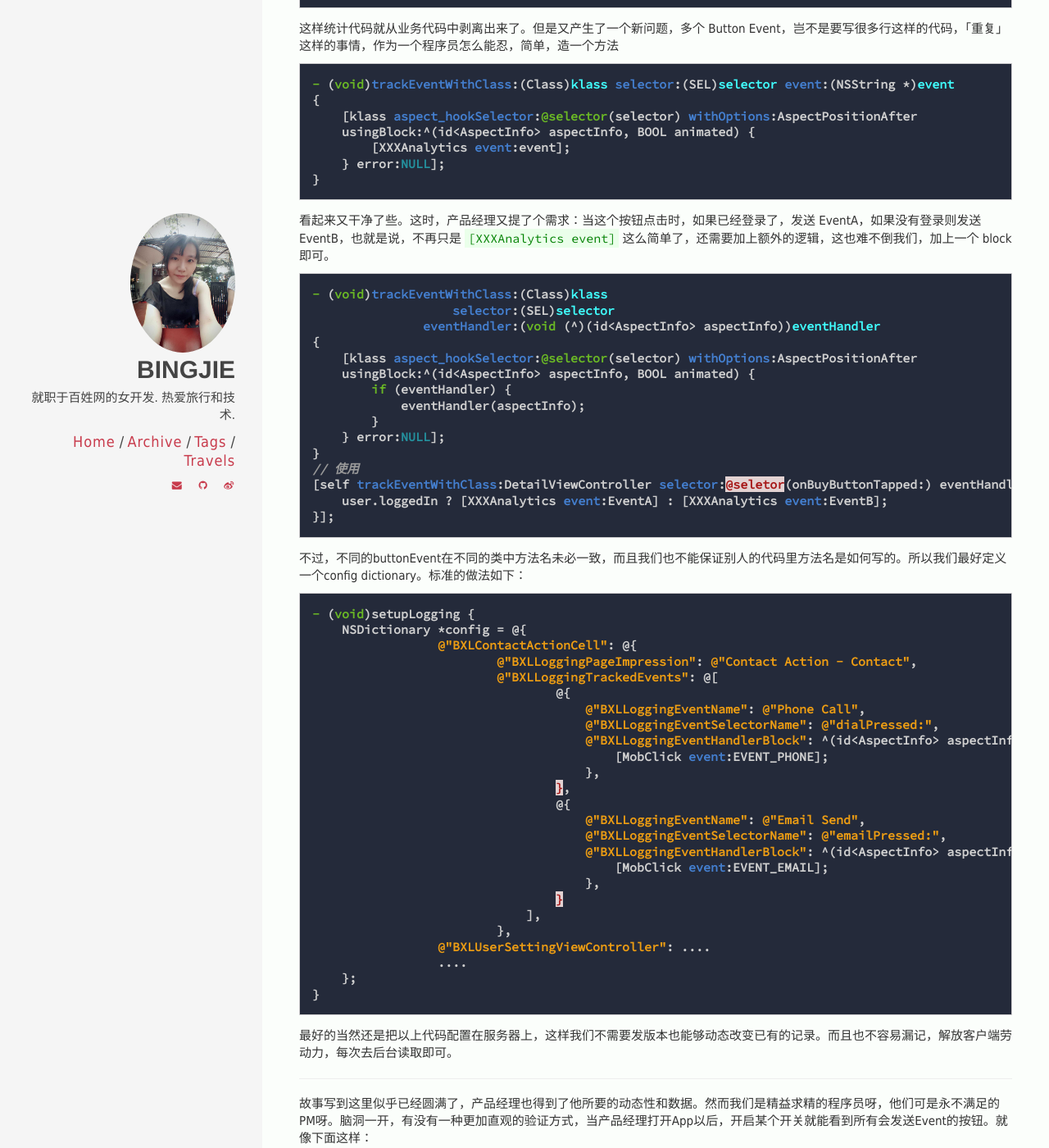
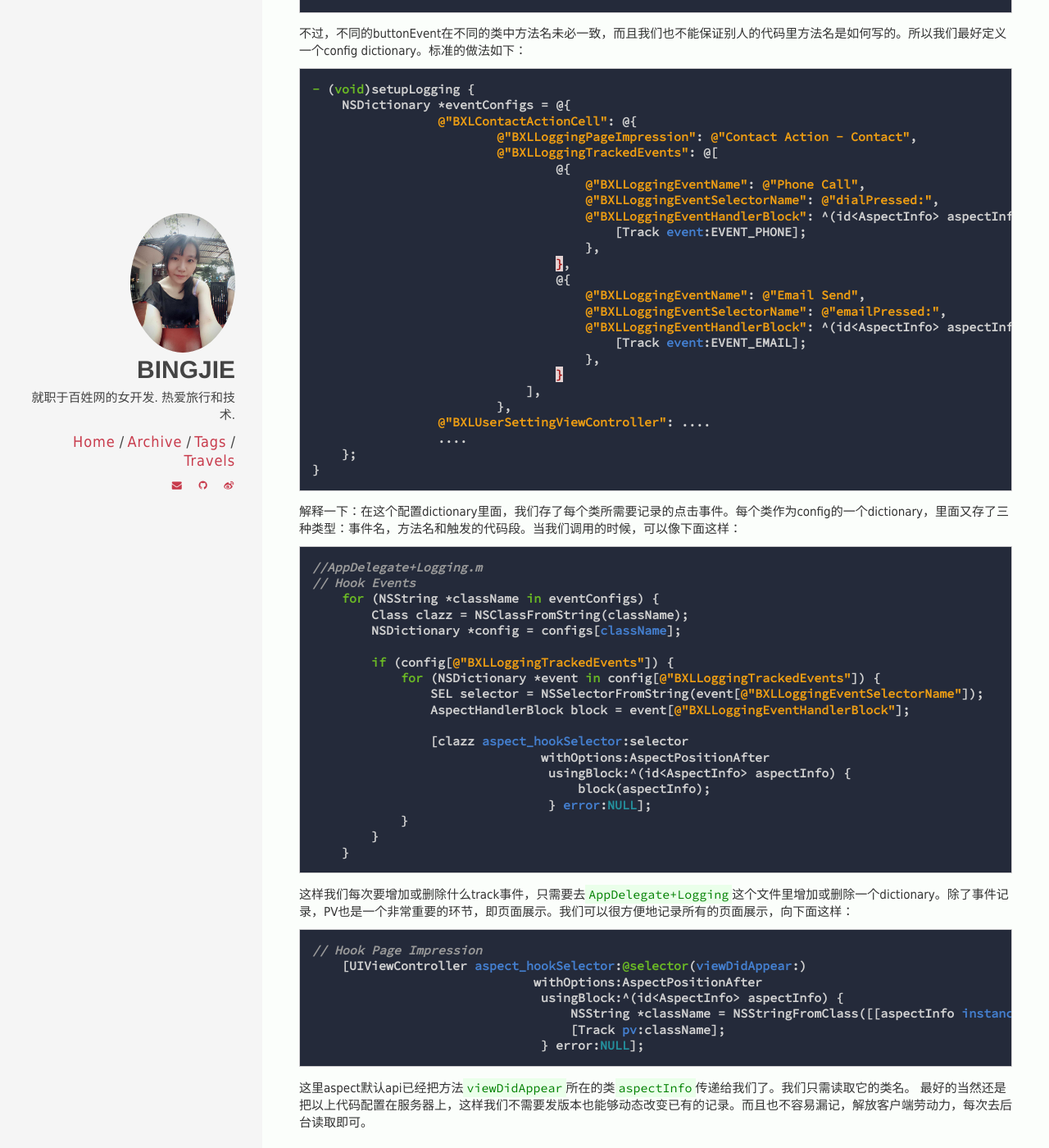
Before and after one commit to chaojimiaomiao/chaojimiaomiao.github.io, a Jekyll site: the page built from _posts/2015-11-05-OC中aspect切面编程应用.md, in a window 1280 px wide and 1400 px high, scrolled down 1792 px. Shown: the whole window at 82% size. Built offline with Jekyll 4.4.1, drawn with Linux system fonts in a browser that asks for light colours; comment, search, counter and statistics services are not loaded; some of the changed text lies outside the part shown.

Commit message:
修改原文，改掉例子，增加思路的连贯性。

```diff
--- a/404.html
+++ b/404.html
@@ -5,7 +5,7 @@ description: "你来到了一片荒芜之地"
 
 <h4>Opps...你来到了一个找不到的页面<br/><br/></h4><h5>
 
-	发生这种情况有可能是因为chaojimiaomiao小姐已经删除了某篇文章<br/><br/>
+	发生这种情况有可能是因为 bingjie小姐 已经删除了某篇文章<br/><br/>
 
 	或许，你可以到 <a href="archive/">归档文章</a>中去寻找<br/><br/>
 
--- a/_posts/2015-11-05-OC中aspect切面编程应用.md
+++ b/_posts/2015-11-05-OC中aspect切面编程应用.md
@@ -10,22 +10,22 @@ comments: true
 #### 打点纪
 
 
-每一个技术变化都要从PM的一个需求讲起。对于一个ios应用来说，当第一版的功能完成得差不多以后，我们就必不可少地要为应用中用户的各种行为记录log或track。市面上有不少的应用统计第三方库，类似：umeng,GA,mixpannel & etc.. 假设产品有这么个需求，当用户在详情页点击购买按钮时，记录一下事件。我们实现起来大概会是这样的：
+每一个技术变化都要从PM的一个需求讲起。对于一个ios应用来说，当第一版的功能完成得差不多以后，我们就必不可少地要为应用中用户的各种行为记录log或track。市面上有不少的应用统计第三方库，类似：umeng,GA,mixpannel & etc.. 当用户在信息页点击拨打电话按钮时，记录一下拨打事件。我们也许会这样实现：
 
 {% highlight Objective-C %}
-// DetailViewController.m
+// InfoViewController.m
 
-- (void)onBuyButtonPressed:(UIButton *)button
+- (void)onCallButtonPressed:(UIButton *)button
 {
-    // do some stuff, maybe send a request to server
-    [XXXAnalytics event:kSomeEventYouDefined];
+    [self call];
+    [Track event:eventCall];
 } {% endhighlight %}
 
-这个需求就这样轻松搞定了。可是PM又说：我要的不止是点击购买按钮，我还需要点击拨打电话按钮，发送短信按钮，私聊按钮，发布按钮，设置按钮，求购按钮……
+这个需求就这样轻松搞定了。可是PM又说：我要的不止是点击拨打按钮，我还需要点击购买按钮，发送短信按钮，私聊按钮，发布按钮，设置按钮，求购按钮……
 
-一开始，你或许会尝试在PM所说的每一个buttonPress方法中加上`[XXXAnalytics event:kSomeEventYouDefined];`这行代码。这时候一部分优秀的程序员已经开始抓狂了，因为到处散落着相似的代码。另一部分或许会有些不安，但还是勉强接受了这种写法。
+一开始，你或许会尝试在PM所说的每一个buttonPress方法中加上`[Track event:kSomeEventYouDefined];`这行代码。这时候一部分优秀的程序员已经开始抓狂了，因为到处散落着相似的代码。另一部分或许会有些不安，但还是勉强接受了这种写法。
 
-突然有一天，PM一拍脑袋说：我们这个设计已经落伍了，这个版本我们要给所有的UI换上新衣服。另外，以前记的许多log都不需要了，并且增加了新的log。
+可是最近有一天碰到这样一件事。PM一拍脑袋说：我们这个设计已经落伍了，这个版本我们要给所有的UI换上新衣服。另外，以前记的许多log都不需要了，并且增加了新的log。
 
 苦逼的程序员这下崩溃了。他发现不仅要在新的UI中加入track，还需要找到并删除旧的track。然而旧的track散落在程序的各个角落，他不得不ctrl+F一个个搜到再看下是否有用。这种情况下，__漏删与少加很可能发生__。
 
@@ -63,67 +63,37 @@ Aspect只有两个API:
                             error:(NSError **)error;
 {% endhighlight %}
 
-来看一个小 Demo
+用AOP来实现前文的例子,可以写成这样：
 {% highlight Objective-C %}
-[UIViewController aspect_hookSelector:@selector(viewWillAppear:) withOptions:AspectPositionAfter
-	usingBlock:^(id<AspectInfo> aspectInfo, BOOL animated) {
-    NSLog(@"View Controller %@ will appear animated: %tu", aspectInfo.instance, animated);
-} error:NULL];
-{% endhighlight %}
+// InfoViewController.m
 
-
-这样在 UIViewController 的 viewWillAppear 被调用后，还会再调一下我们定义的 Block，这段日志就会被输出。而打点正好符合这种场景：正事干完之后，额外干一些跟业务无关的事情。
-
-上面的例子，我们通过 AOP 来做的话，大概就是这样
-{% highlight Objective-C %}
-// DetailViewController.m
-- (void)onBuyButtonTapped:(UIButton *)button
+- (void)onCallButtonPressed:(UIButton *)button
 {
-    // do some stuff, maybe send a request to server
-    // no need to call [XXXAnalytics event:]
+    [self call];
 }
 
 // AppDelegate+Logging.m
 - (void)setupAnalytics
 {
-    [DetailViewController aspect_hookSelector:@selector(onBuyButtonTapped:) withOptions:AspectPositionAfter usingBlock:^(id<AspectInfo> aspectInfo, BOOL animated) {
-        [XXXAnalytics event:kSomeEventYouDefined];
+    [InfoViewController aspect_hookSelector:@selector(onCallButtonPressed:) withOptions:AspectPositionAfter usingBlock:^(id<AspectInfo> aspectInfo, BOOL animated) {
+        [Track event:eventCall];
     } error:NULL];
 }
 {% endhighlight %}
-这样统计代码就从业务代码中剥离出来了。但是又产生了一个新问题，多个 Button Event，岂不是要写很多行这样的代码，「重复」这样的事情，作为一个程序员怎么能忍，简单，造一个方法
+这样统计代码就从业务代码中剥离出来了。但是又产生了一个新问题，多个 Button Event，岂不是要写很多行这样的代码？__重复__ 这样的事情，作为一个程序员怎么能忍。简单，让我们构造一个方法：
 {% highlight Objective-C %}
 - (void)trackEventWithClass:(Class)klass selector:(SEL)selector event:(NSString *)event
 {
     [klass aspect_hookSelector:@selector(selector) withOptions:AspectPositionAfter
     usingBlock:^(id<AspectInfo> aspectInfo, BOOL animated) {
-        [XXXAnalytics event:event];
+        [Track event:someEvent];
     } error:NULL];
 }{% endhighlight %}
-
-看起来又干净了些。这时，产品经理又提了个需求：当这个按钮点击时，如果已经登录了，发送 EventA，如果没有登录则发送 EventB，也就是说，不再只是 `[XXXAnalytics event]` 这么简单了，还需要加上额外的逻辑，这也难不倒我们，加上一个 block 即可。
-{% highlight Objective-C %}
-- (void)trackEventWithClass:(Class)klass
-                   selector:(SEL)selector
-               eventHandler:(void (^)(id<AspectInfo> aspectInfo))eventHandler
-{
-    [klass aspect_hookSelector:@selector(selector) withOptions:AspectPositionAfter
-    usingBlock:^(id<AspectInfo> aspectInfo, BOOL animated) {
-        if (eventHandler) {
-            eventHandler(aspectInfo);
-        }
-    } error:NULL];
-}
-// 使用
-[self trackEventWithClass:DetailViewController selector:@seletor(onBuyButtonTapped:) eventHandler:^(id<AspectInfo> aspectInfo){
-    user.loggedIn ? [XXXAnalytics event:EventA] : [XXXAnalytics event:EventB];
-}];
-{% endhighlight %}
 
 不过，不同的buttonEvent在不同的类中方法名未必一致，而且我们也不能保证别人的代码里方法名是如何写的。所以我们最好定义一个config dictionary。标准的做法如下：
 {% highlight Objective-C %}
 - (void)setupLogging {
-    NSDictionary *config = @{
+    NSDictionary *eventConfigs = @{
                  @"BXLContactActionCell": @{
                          @"BXLLoggingPageImpression": @"Contact Action - Contact",
                          @"BXLLoggingTrackedEvents": @[
@@ -131,14 +101,14 @@ Aspect只有两个API:
                                      @"BXLLoggingEventName": @"Phone Call",
                                      @"BXLLoggingEventSelectorName": @"dialPressed:",
                                      @"BXLLoggingEventHandlerBlock": ^(id<AspectInfo> aspectInfo) {
-                                         [MobClick event:EVENT_PHONE];
+                                         [Track event:EVENT_PHONE];
                                      },
                                  },
                                  @{
                                      @"BXLLoggingEventName": @"Email Send",
                                      @"BXLLoggingEventSelectorName": @"emailPressed:",
                                      @"BXLLoggingEventHandlerBlock": ^(id<AspectInfo> aspectInfo) {
-                                         [MobClick event:EVENT_EMAIL];
+                                         [Track event:EVENT_EMAIL];
                                      },
                                  }
                              ],
@@ -149,6 +119,42 @@ Aspect只有两个API:
 }
 {% endhighlight %}
 
+解释一下：在这个配置dictionary里面，我们存了每个类所需要记录的点击事件。每个类作为config的一个dictionary，里面又存了三种类型：事件名，方法名和触发的代码段。当我们调用的时候，可以像下面这样：
+
+{% highlight Objective-C %}
+//AppDelegate+Logging.m
+// Hook Events
+    for (NSString *className in eventConfigs) {
+        Class clazz = NSClassFromString(className);
+        NSDictionary *config = configs[className];
+
+        if (config[@"BXLLoggingTrackedEvents"]) {
+            for (NSDictionary *event in config[@"BXLLoggingTrackedEvents"]) {
+                SEL selector = NSSelectorFromString(event[@"BXLLoggingEventSelectorName"]);
+                AspectHandlerBlock block = event[@"BXLLoggingEventHandlerBlock"];
+
+                [clazz aspect_hookSelector:selector
+                               withOptions:AspectPositionAfter
+                                usingBlock:^(id<AspectInfo> aspectInfo) {
+                                    block(aspectInfo);
+                                } error:NULL];
+            }
+        }
+    }
+{% endhighlight %}
+
+这样我们每次要增加或删除什么track事件，只需要去`AppDelegate+Logging`这个文件里增加或删除一个dictionary。除了事件记录，PV也是一个非常重要的环节，即页面展示。我们可以很方便地记录所有的页面展示，向下面这样：
+{% highlight Objective-C %}
+// Hook Page Impression
+    [UIViewController aspect_hookSelector:@selector(viewDidAppear:)
+                              withOptions:AspectPositionAfter
+                               usingBlock:^(id<AspectInfo> aspectInfo) {
+                                   NSString *className = NSStringFromClass([[aspectInfo instance] class]);
+                                   [Track pv:className];
+                               } error:NULL];
+{% endhighlight %}
+
+这里aspect默认api已经把方法`viewDidAppear`所在的类`aspectInfo`传递给我们了。我们只需读取它的类名。
 最好的当然还是把以上代码配置在服务器上，这样我们不需要发版本也能够动态改变已有的记录。而且也不容易漏记，解放客户端劳动力，每次去后台读取即可。
 
 <hr>
```
